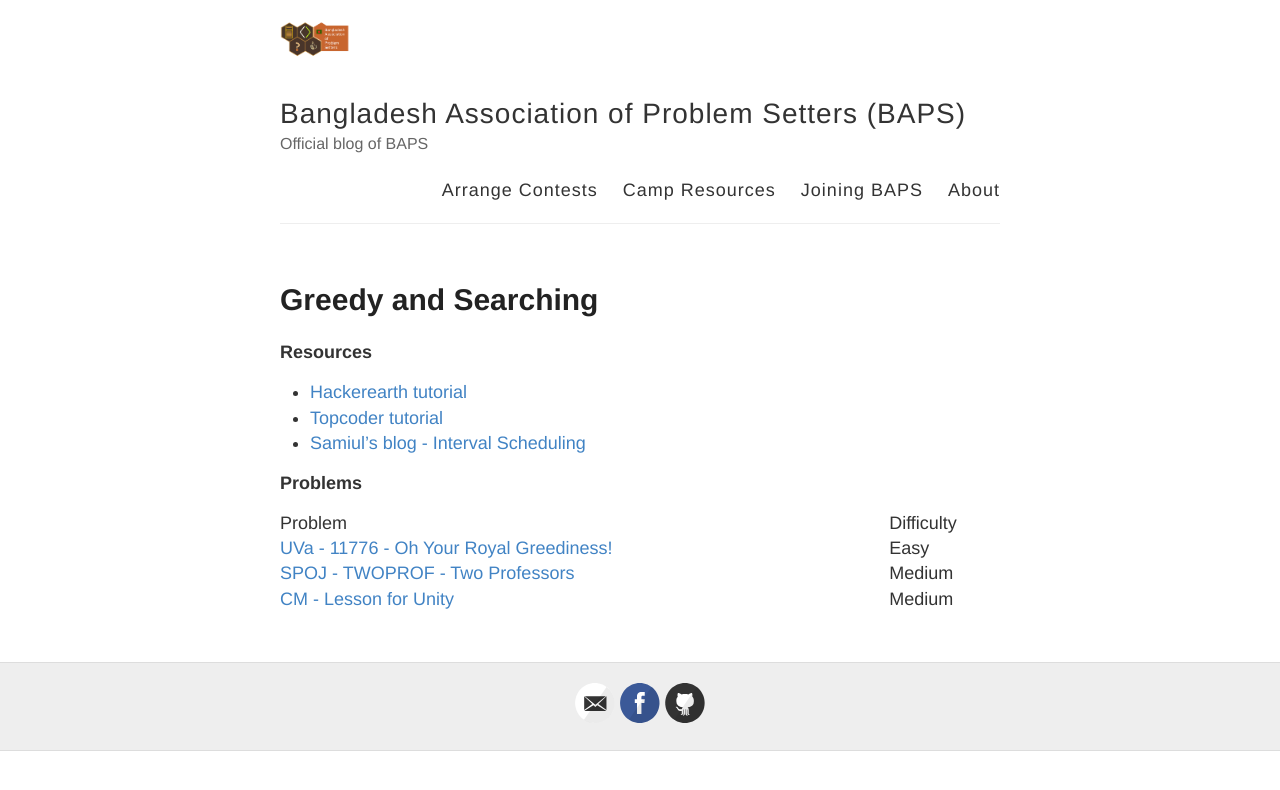
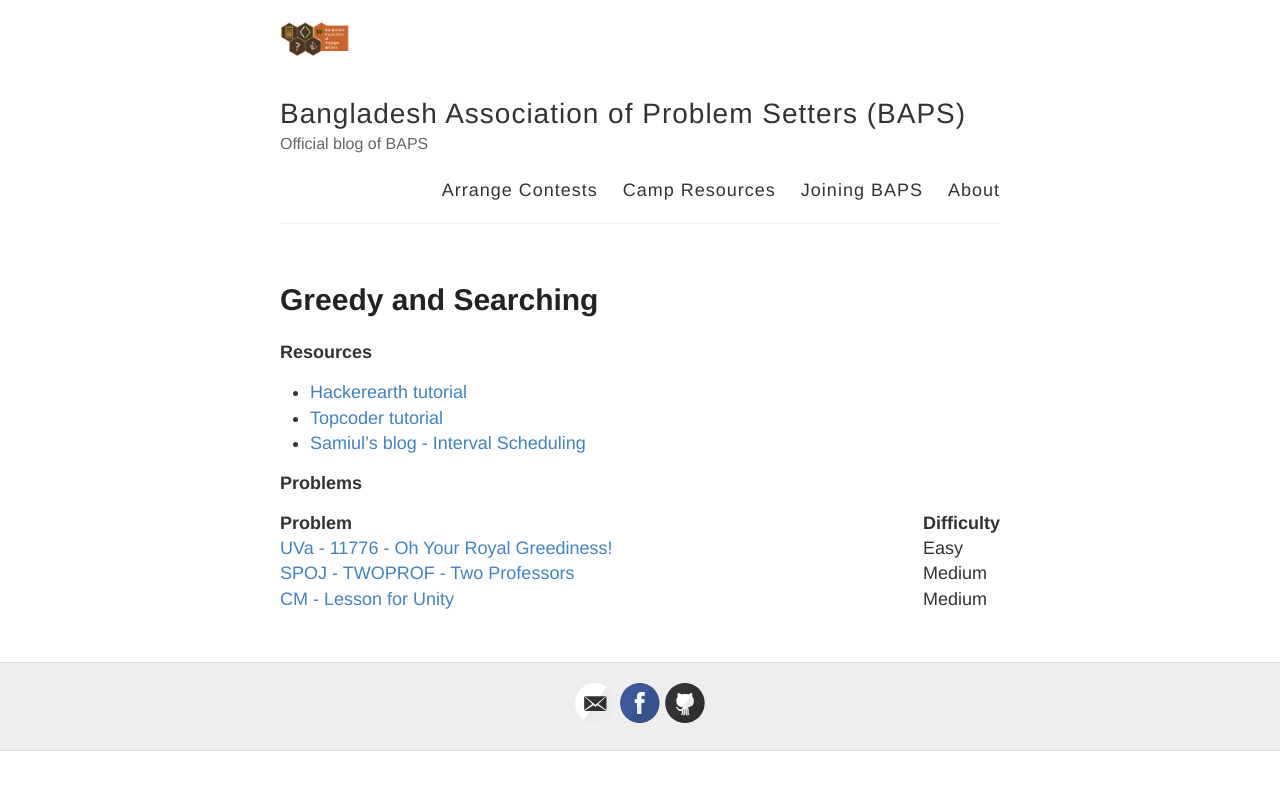
Before and after one commit to baps-bgd/baps-bgd.github.io, a Jekyll site: the page built from _posts/2020-10-5-greedy-and-searching.md, in a window 1280 px wide. Shown: the top 790 px of the page. Built offline with Jekyll 4.4.1, drawn with Linux system fonts in a browser that asks for light colours.

Commit message:
Update 2020-10-5-greedy-and-searching.md

```diff
--- a/_posts/2020-10-5-greedy-and-searching.md
+++ b/_posts/2020-10-5-greedy-and-searching.md
@@ -11,28 +11,26 @@ published: true
 
 **Problems**
 <table>
-<colgroup>
-<col width="90%" />
-<col width="10%" />
-</colgroup>
-<thead>
-<tr class="header">
-<th>Problem</th>
-<th>Difficulty</th>
-</tr>
-</thead>
-<tbody>
-<tr>
-<td markdown="span">[UVa - 11776 - Oh Your Royal Greediness!](https://onlinejudge.org/external/117/11776.pdf)</td>
-<td markdown="span">Easy</td>
-</tr>
-<tr>
-<td markdown="span">[SPOJ - TWOPROF - Two Professors](https://www.spoj.com/problems/TWOPROF/)</td>
-<td markdown="span">Medium</td>
-</tr>
-<tr>
-<td markdown="span">[CM - Lesson for Unity](https://algo.codemarshal.org/contests/subiupc-2015/problems/B)</td>
-<td>Medium</td>
-</tr>
-</tbody>
+  <colgroup>
+    <col width="90%" />
+    <col width="10%" />
+  </colgroup>
+  <tbody>
+    <tr>
+      <td markdown="span">**Problem**</td>
+      <td markdown="span">**Difficulty**</td>
+    </tr>
+    <tr>
+      <td markdown="span">[UVa - 11776 - Oh Your Royal Greediness!](https://onlinejudge.org/external/117/11776.pdf)</td>
+      <td markdown="span">Easy</td>
+    </tr>
+    <tr>
+      <td markdown="span">[SPOJ - TWOPROF - Two Professors](https://www.spoj.com/problems/TWOPROF/)</td>
+      <td markdown="span">Medium</td>
+    </tr>
+    <tr>
+      <td markdown="span">[CM - Lesson for Unity](https://algo.codemarshal.org/contests/subiupc-2015/problems/B)</td>
+      <td markdown="span">Medium</td>
+    </tr>
+  </tbody>
 </table>
```
